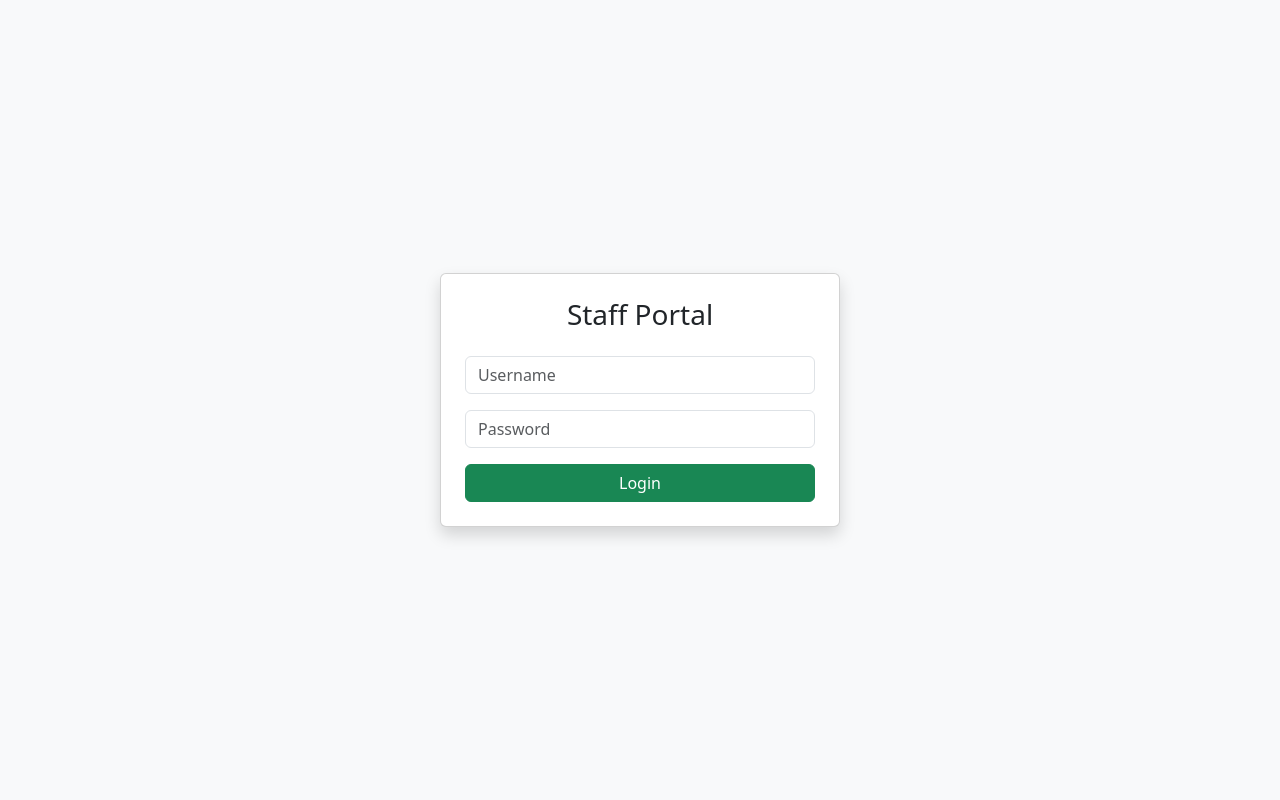
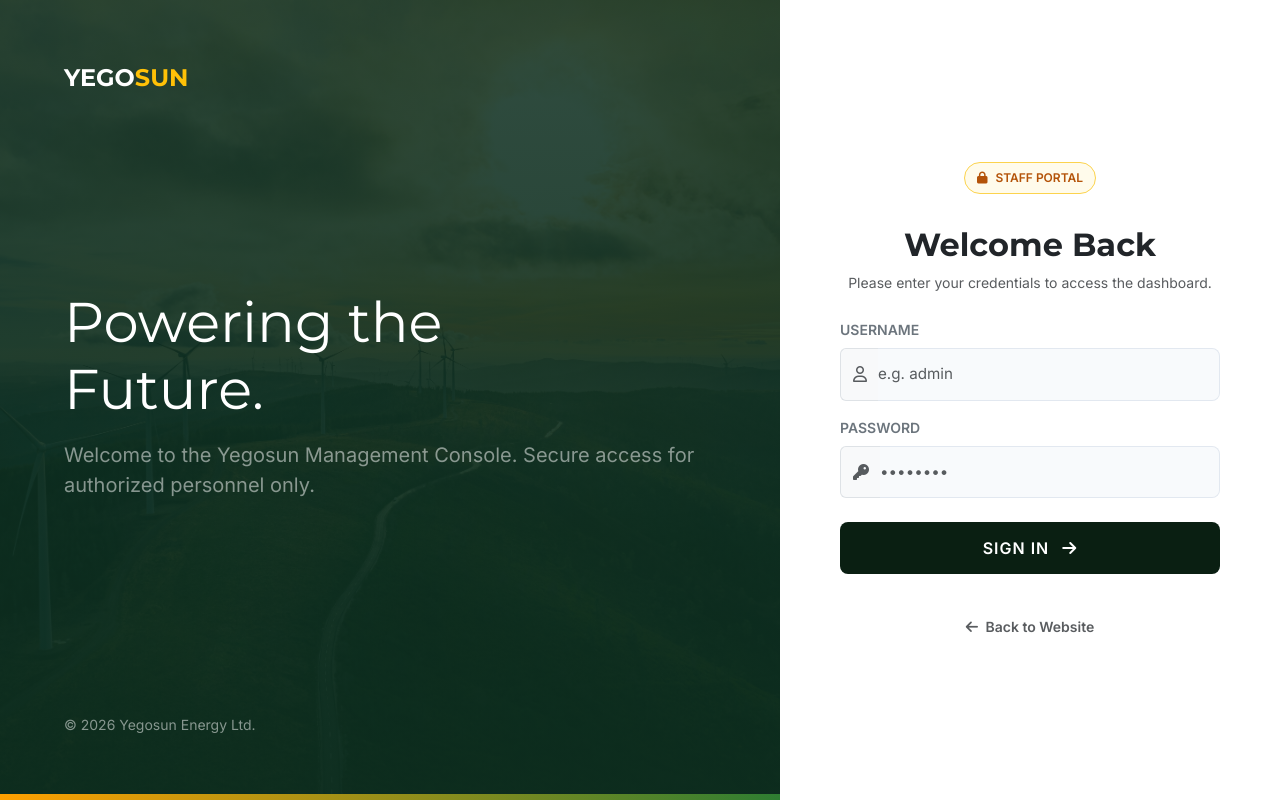
Before and after one commit to kelvin-keter/yegosun-website, a Flask app: page /login in a window 1280 px wide. Run offline with Flask 3, Linux system fonts and the light colour scheme.

Commit message:
Redesign Login Page: Implement split-screen secure corporate portal layout

```diff
--- a/templates/login.html
+++ b/templates/login.html
@@ -1,21 +1,171 @@
 <!DOCTYPE html>
 <html lang="en">
 <head>
+    <meta charset="UTF-8">
+    <meta name="viewport" content="width=device-width, initial-scale=1.0">
+    <title>Staff Portal | Yegosun Energy</title>
+    <link href="https://fonts.googleapis.com/css2?family=Montserrat:wght@400;600;700;800&family=Inter:wght@400;500;600&display=swap" rel="stylesheet">
     <link href="https://cdn.jsdelivr.net/npm/bootstrap@5.3.0/dist/css/bootstrap.min.css" rel="stylesheet">
-    <title>Admin Login</title>
+    <link rel="stylesheet" href="https://cdnjs.cloudflare.com/ajax/libs/font-awesome/6.4.0/css/all.min.css">
+
+    <style>
+        body { font-family: 'Inter', sans-serif; height: 100vh; overflow: hidden; }
+        h1, h2, h3, h4, h5 { font-family: 'Montserrat', sans-serif; }
+
+        .split-screen { display: flex; height: 100%; width: 100%; }
+
+        /* LEFT SIDE: VISUAL */
+        .visual-side {
+            flex: 1;
+            background: linear-gradient(rgba(13, 46, 31, 0.85), rgba(13, 46, 31, 0.95)), url('{{ url_for('static', filename='images/hero-3.jpg') }}');
+            background-size: cover;
+            background-position: center;
+            display: flex;
+            flex-direction: column;
+            justify-content: center;
+            padding: 4rem;
+            color: white;
+            position: relative;
+        }
+        .visual-side::after {
+            content: '';
+            position: absolute;
+            bottom: 0; left: 0; width: 100%; height: 6px;
+            background: linear-gradient(90deg, #FFA000 0%, #2E7D32 100%);
+        }
+
+        /* RIGHT SIDE: FORM */
+        .form-side {
+            flex: 0 0 500px; /* Fixed width for form */
+            background: white;
+            display: flex;
+            align-items: center;
+            justify-content: center;
+            padding: 3rem;
+        }
+        @media (max-width: 992px) {
+            .visual-side { display: none; }
+            .form-side { flex: 1; }
+        }
+
+        /* FORM STYLING */
+        .login-card { width: 100%; max-width: 380px; }
+        .form-control {
+            padding: 14px 18px;
+            border-radius: 8px;
+            border: 1px solid #e2e8f0;
+            background-color: #f8fafc;
+            font-size: 0.95rem;
+            transition: all 0.3s;
+        }
+        .form-control:focus {
+            background-color: white;
+            border-color: #2E7D32;
+            box-shadow: 0 0 0 4px rgba(46, 125, 50, 0.1);
+        }
+        .btn-login {
+            background-color: #0a1f12; /* Deep Obsidian */
+            color: white;
+            padding: 14px;
+            border-radius: 8px;
+            font-weight: 700;
+            text-transform: uppercase;
+            letter-spacing: 1px;
+            border: none;
+            transition: 0.3s;
+        }
+        .btn-login:hover {
+            background-color: #2E7D32; /* Brand Green */
+            transform: translateY(-2px);
+            box-shadow: 0 5px 15px rgba(46, 125, 50, 0.3);
+        }
+
+        .security-badge {
+            display: inline-flex;
+            align-items: center;
+            background-color: #fffbeb;
+            color: #b45309;
+            padding: 6px 12px;
+            border-radius: 50px;
+            font-size: 0.75rem;
+            font-weight: 700;
+            margin-bottom: 2rem;
+            border: 1px solid #fcd34d;
+        }
+    </style>
 </head>
-<body class="bg-light d-flex align-items-center justify-content-center" style="height: 100vh;">
-    <div class="card shadow p-4" style="width: 400px;">
-        <h3 class="text-center mb-4">Staff Portal</h3>
-        <form method="POST">
-            <div class="mb-3">
-                <input type="text" name="username" class="form-control" placeholder="Username" required>
+<body>
+
+<div class="split-screen">
+
+    <div class="visual-side">
+        <div class="mb-auto">
+            <h4 class="fw-bold mb-0">YEGO<span class="text-warning">SUN</span></h4>
+        </div>
+
+        <div class="my-auto">
+            <h1 class="display-4 fw-extrabold mb-3">Powering the<br>Future.</h1>
+            <p class="lead text-white-50">Welcome to the Yegosun Management Console. Secure access for authorized personnel only.</p>
+        </div>
+
+        <div class="mt-auto">
+            <small class="text-white-50">&copy; 2026 Yegosun Energy Ltd.</small>
+        </div>
+    </div>
+
+    <div class="form-side">
+        <div class="login-card">
+            <div class="text-center">
+                <div class="security-badge">
+                    <i class="fa-solid fa-lock me-2"></i> STAFF PORTAL
+                </div>
+                <h2 class="fw-bold text-dark mb-2">Welcome Back</h2>
+                <p class="text-muted small mb-4">Please enter your credentials to access the dashboard.</p>
             </div>
-            <div class="mb-3">
-                <input type="password" name="password" class="form-control" placeholder="Password" required>
-            </div>
-            <button type="submit" class="btn btn-success w-100">Login</button>
-        </form>
+
+            {% with messages = get_flashed_messages(with_categories=true) %}
+                {% if messages %}
+                    {% for category, message in messages %}
+                        <div class="alert alert-{{ category }} py-2 small text-center rounded-3 border-0 shadow-sm mb-4">
+                            <i class="fa-solid fa-circle-exclamation me-1"></i> {{ message }}
+                        </div>
+                    {% endfor %}
+                {% endif %}
+            {% endwith %}
+
+            <form method="POST">
+                <div class="mb-3">
+                    <label class="form-label small fw-bold text-secondary">USERNAME</label>
+                    <div class="input-group">
+                        <span class="input-group-text bg-light border-end-0 text-muted"><i class="fa-regular fa-user"></i></span>
+                        <input type="text" name="username" class="form-control border-start-0 ps-0" placeholder="e.g. admin" required>
+                    </div>
+                </div>
+
+                <div class="mb-4">
+                    <div class="d-flex justify-content-between">
+                        <label class="form-label small fw-bold text-secondary">PASSWORD</label>
+                    </div>
+                    <div class="input-group">
+                        <span class="input-group-text bg-light border-end-0 text-muted"><i class="fa-solid fa-key"></i></span>
+                        <input type="password" name="password" class="form-control border-start-0 ps-0" placeholder="••••••••" required>
+                    </div>
+                </div>
+
+                <button type="submit" class="btn btn-login w-100 mb-3">
+                    Sign In <i class="fa-solid fa-arrow-right ms-2"></i>
+                </button>
+
+                <div class="text-center mt-4">
+                    <a href="{{ url_for('home') }}" class="text-decoration-none text-muted small fw-bold">
+                        <i class="fa-solid fa-arrow-left me-1"></i> Back to Website
+                    </a>
+                </div>
+            </form>
+        </div>
     </div>
+
+</div>
+
 </body>
 </html>
```
